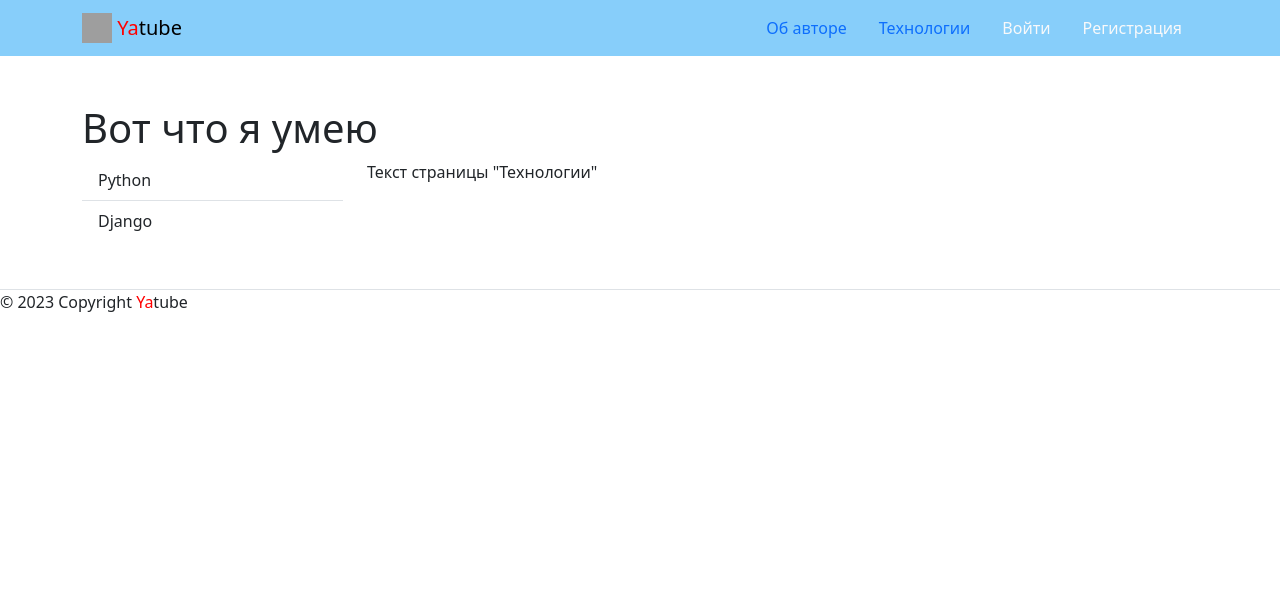
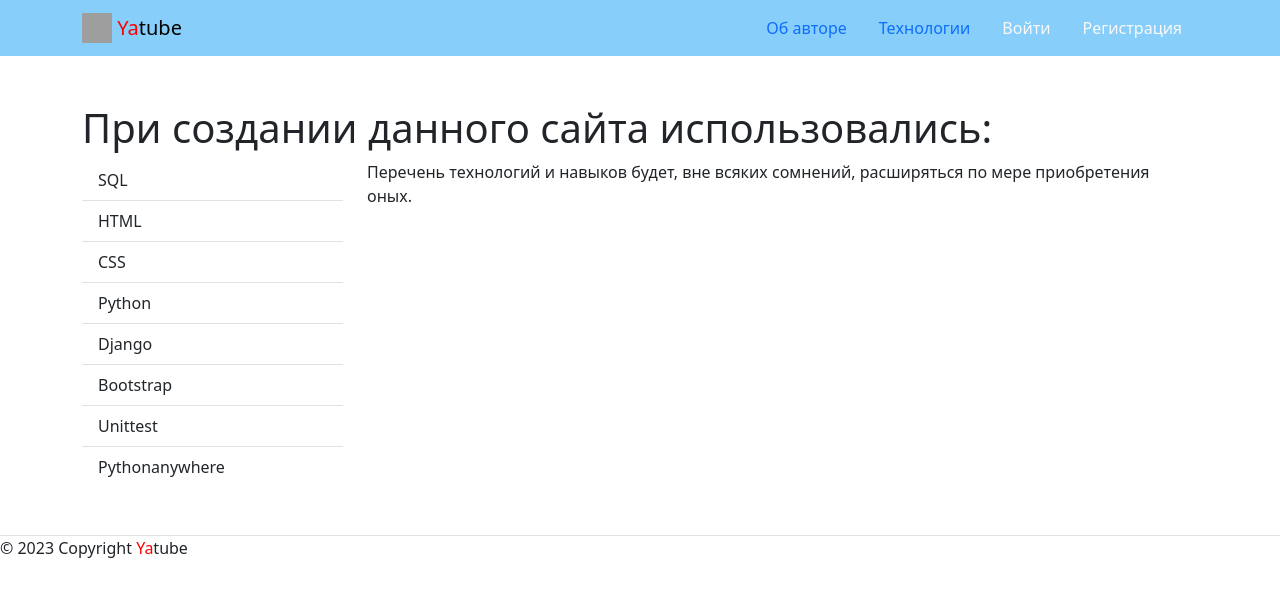
Before and after one commit to Unexpectedpatronus/hw05_final, a Django app: template yatube/templates/about/tech.html in a window 1280 px wide. Shown: the top 597 px of the page. Run offline with Django 3.2, Linux system fonts and the light colour scheme; the template is opened without the code that fills it, so the values that code supplies are empty; parts of the project's set-up code (start-up, migrations or seed data) failed here and were passed over; some libraries are stand-ins or nearby versions; grey boxes are pictures that could not be loaded.

Commit message:
correct about

```diff
--- a/yatube/templates/about/author.html
+++ b/yatube/templates/about/author.html
@@ -4,8 +4,7 @@
   <h1>Привет, я автор</h1>
   <p>
     Тут я размещу информацию о себе, используя свои умения верстать.
-    Картинки, блоки, элементы бустрап. А может быть, просто напишу несколько абзацев текста.
-    Но потом, т.к. в данный момент плетусь где-то в хвосте когорты и боюсь не успеть доделать все спринты до жесткого
-    дедлайна.
+    Картинки, блоки, элементы бутстрап. А может быть, просто напишу несколько абзацев текста.
+    Но как нибудь потом :3
   </p>
 {% endblock %}
--- a/yatube/templates/about/tech.html
+++ b/yatube/templates/about/tech.html
@@ -3,7 +3,7 @@
 {% block content %}
   {% comment %} Колонки с отступом сверху и снизу {% endcomment %}
   <div class="row">
-    <h1>Вот что я умею</h1>
+    <h1>При создании данного сайта использовались:</h1>
     {% comment %}
       Боковой блок со списком технологий
       Займет всю ширину блока на мобильном
@@ -12,10 +12,28 @@
     <aside class="col-12 col-md-3">
       <ul class="list-group list-group-flush">
         <li class="list-group-item">
+          SQL
+        </li>
+        <li class="list-group-item">
+          HTML
+        </li>
+        <li class="list-group-item">
+          CSS
+        </li>
+        <li class="list-group-item">
           Python
         </li>
         <li class="list-group-item">
           Django
+        </li>
+        <li class="list-group-item">
+          Bootstrap
+        </li>
+        <li class="list-group-item">
+          Unittest
+        </li>
+        <li class="list-group-item">
+          Pythonanywhere
         </li>
       </ul>
     </aside>
@@ -25,7 +43,7 @@
       и 75% при размерах экрана ≥768px
     {% endcomment %}
     <article class="col-12 col-md-9">
-      <p>Текст страницы "Технологии"</p>
+      <p>Перечень технологий и навыков будет, вне всяких сомнений, расширяться по мере приобретения оных. </p>
     </article>
   </div>
 {% endblock %}
```
